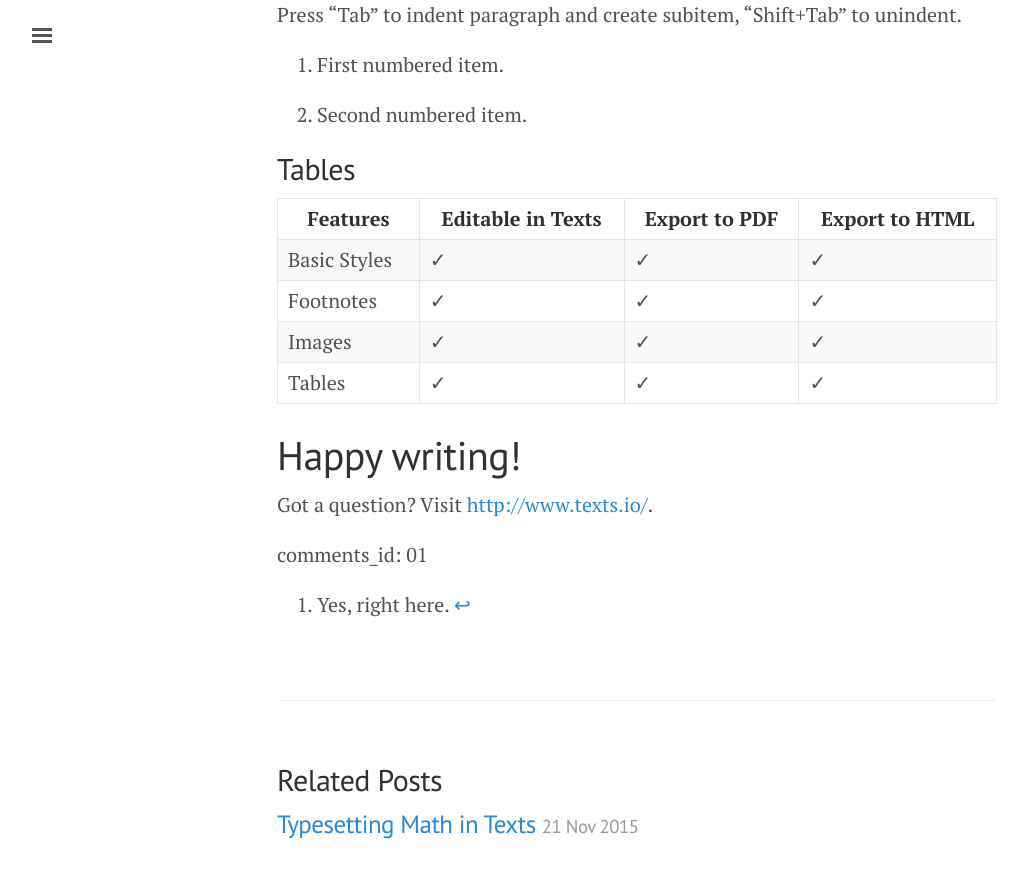
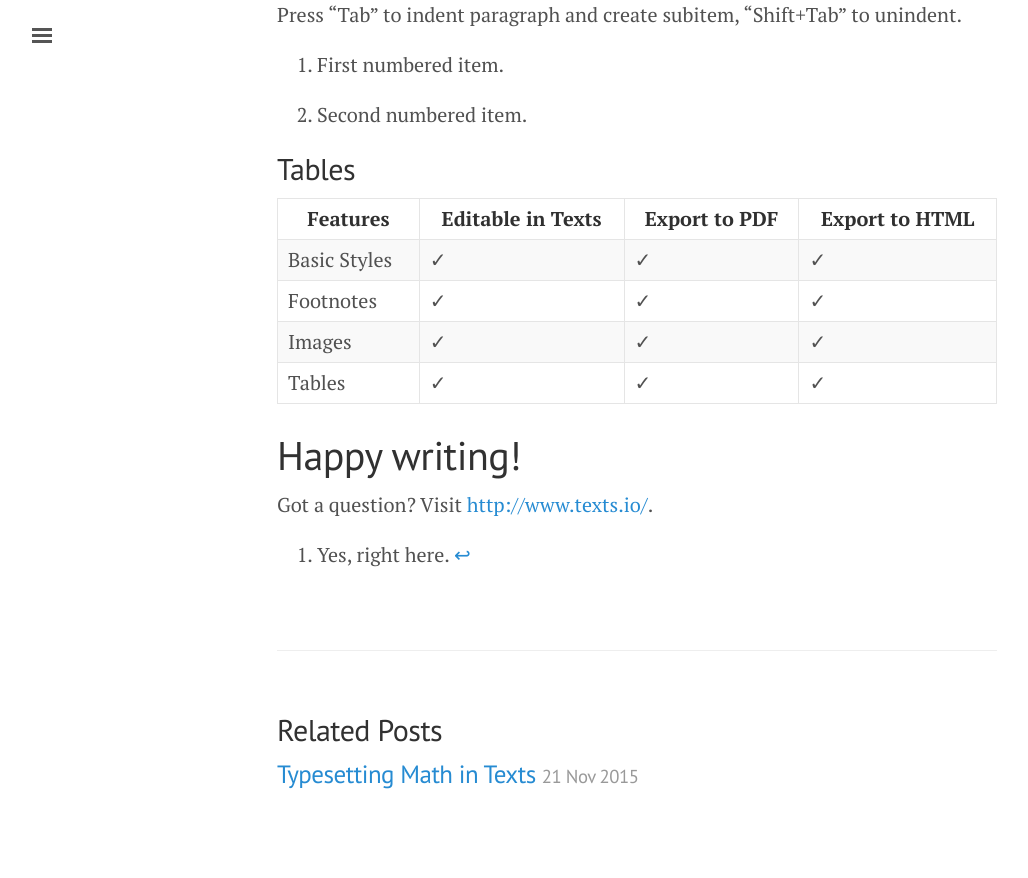
Before and after one commit to chooyr/The-File-Drawer, a Jekyll site: the page built from _posts/2015-11-24-texts-github-pages-blog.md, in a window 1280 px wide and 900 px high, scrolled down 1747 px. Shown: the top 878 px of the window, without its empty margins (3-1031 px from the left). Built offline with Jekyll 4.4.1, drawn with Linux system fonts in a browser that asks for light colours; nearby versions of some CDN libraries; our own code applies the rules of GitHub Pages for plain Markdown files; formulas are drawn with MathJax 3; after the commit the page ends 2597 px from its top, so only the background shows below that.

Commit message:
Update 2015-11-24-texts-github-pages-blog.md

```diff
--- a/_posts/2015-11-24-texts-github-pages-blog.md
+++ b/_posts/2015-11-24-texts-github-pages-blog.md
@@ -78,5 +78,3 @@ Happy writing!
 ==============
 
 Got a question? Visit <http://www.texts.io/>.
-
-comments_id: 01
```
